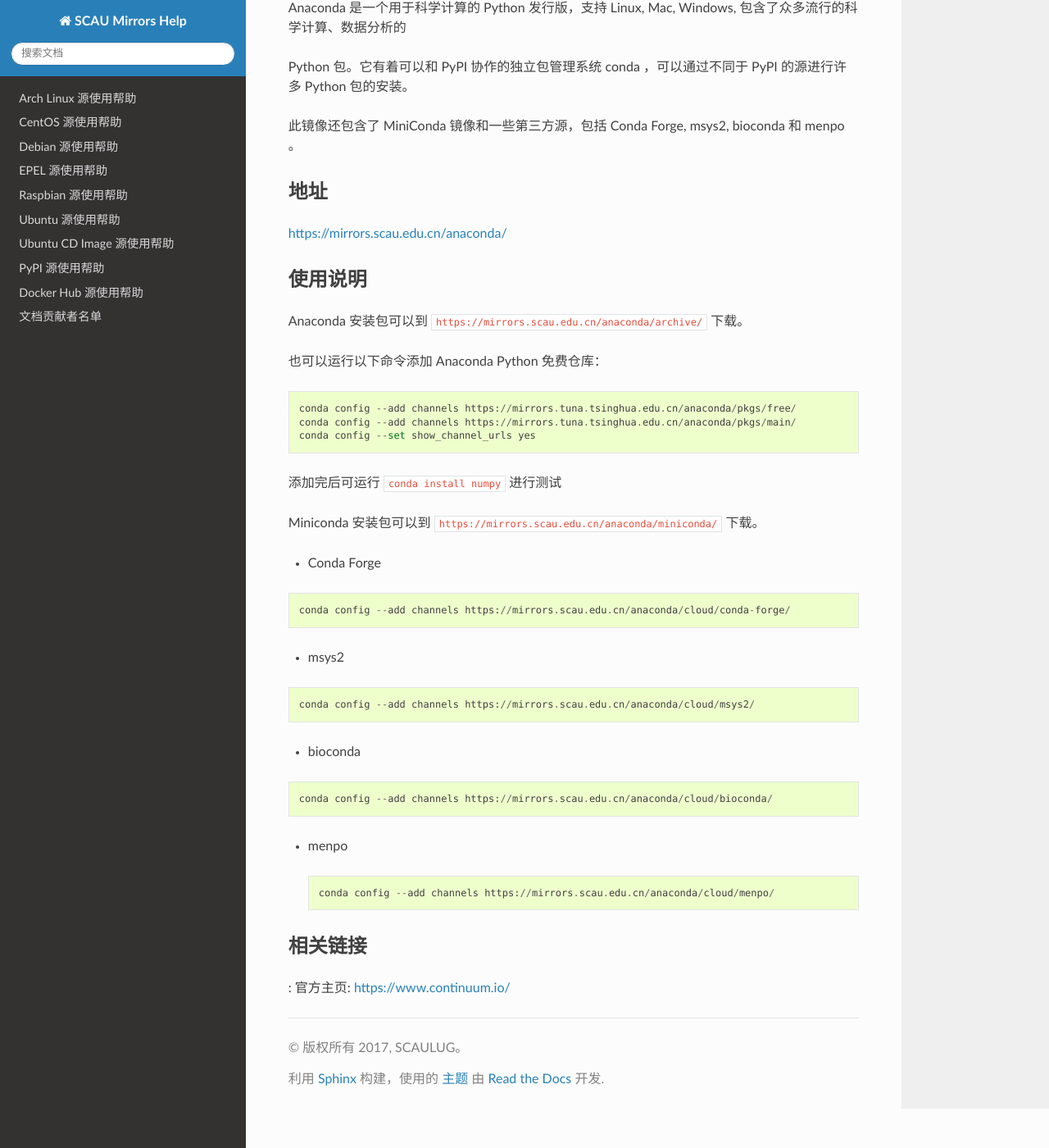
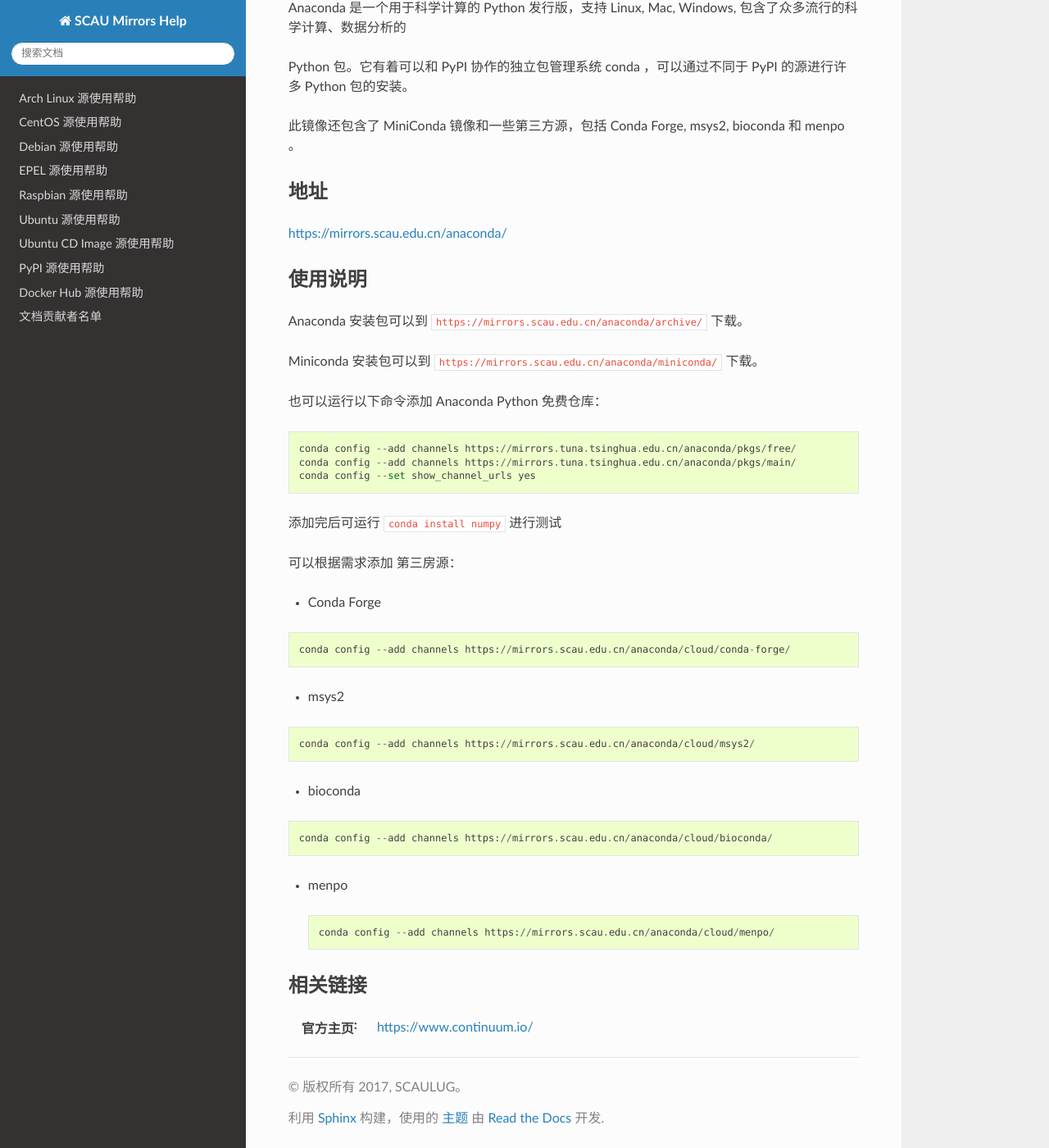
Before and after one commit to SCAULUG/Mirrors-Help, a Sphinx documentation site: the page built from source/anaconda.rst, in a window 1280 px wide and 1400 px high, scrolled down 229 px. Shown: the whole window at 82% size. Built offline with Sphinx 7.4.7 and the Read the Docs theme 2.0.0, drawn with Linux system fonts in a browser that asks for light colours.

Commit message:
add anaconda help

```diff
--- a/source/anaconda.rst
+++ b/source/anaconda.rst
@@ -21,6 +21,8 @@
 
 Anaconda 安装包可以到 ``https://mirrors.scau.edu.cn/anaconda/archive/`` 下载。
 
+Miniconda 安装包可以到 ``https://mirrors.scau.edu.cn/anaconda/miniconda/`` 下载。
+
 也可以运行以下命令添加 Anaconda Python 免费仓库：
 
 ::
@@ -33,7 +35,8 @@
 
 添加完后可运行 ``conda install numpy`` 进行测试
 
-Miniconda 安装包可以到 ``https://mirrors.scau.edu.cn/anaconda/miniconda/`` 下载。
+
+可以根据需求添加 第三房源：
 
 - Conda Forge
 
```
Also changed, not shown: other parts of source/anaconda.rst (+2 -2 lines).
